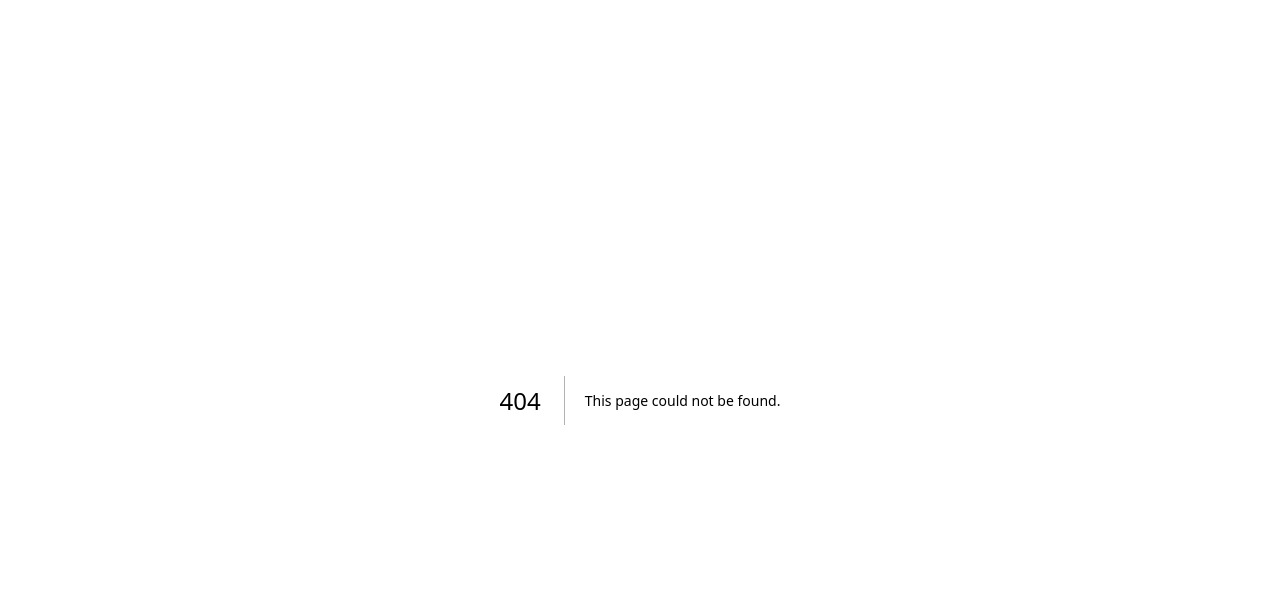
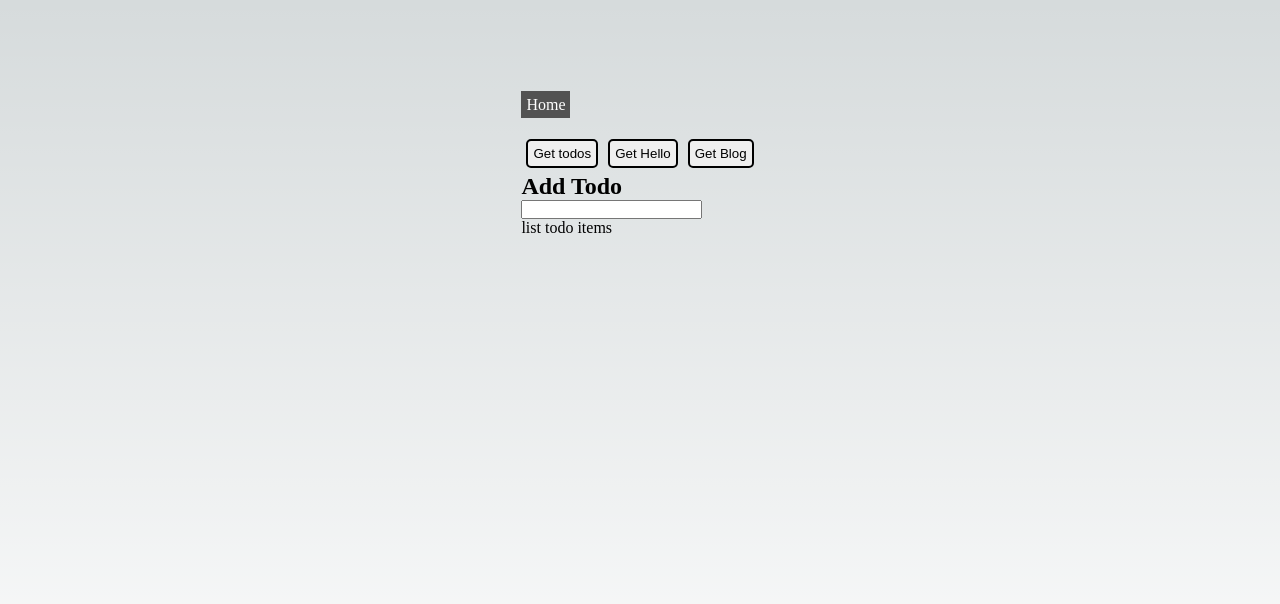
Before and after one commit to BenSolt/nextjs-app, a Next.js app: page /todoHome in a window 1280 px wide. Before the commit this address had no page. Shown: the top 604 px of the page. Built offline with nearby package versions, Linux system fonts and the light colour scheme.

Commit message:
get request mock data not working

```diff
--- a/pages/about.js
+++ b/pages/about.js
@@ -1,12 +1,15 @@
 import Link from 'next/link'
+import styles from "../styles/Home.module.css";
 
 export default function About() {
 
     return (
-        <div>
+        <main className={styles.main}>
+        <div className={styles.container}>
             <h1>ABOUT</h1>
             <Link href="/" className='navItem'>Home</Link>
             <p>about paragraph</p>
         </div>
+        </main>
     )
   }
--- /dev/null
+++ b/pages/api/blog.js
@@ -0,0 +1,8 @@
+export default function handler(req, res) {
+    res.status(200).json(
+        {
+            name: 'First Blog',
+            info: ' this is the first blog, write what it is about here'
+        }
+    );
+};
--- /dev/null
+++ b/pages/api/todos.js
@@ -0,0 +1,41 @@
+// import { todos } from "../../todo";
+
+const todos = [
+    {
+        id: 1,
+        todo: "dishes",
+        completed: false,
+        userId: 1
+    },
+    {
+        id: 2,
+        todo: "mow lawn",
+        completed: false,
+        userId: 3
+    }
+];
+
+
+export function handler(req, res) {
+
+    const { method } = req;
+
+    switch (method) {
+        case "GET":
+            res.status(200).json(todos);
+            break;
+        case "POST":
+            const { todo, completed } = req.body;
+            todos.push({
+                id: todos.length + 1,
+                todo,
+                completed,
+            });
+            res.status(200).json(todos);
+            break;
+        default:
+            res.setHeader("Allow", ["GET", "POST"]);
+            res.status(405).end(`Method ${method} Not Allowed`);
+            break;
+    }
+}
--- /dev/null
+++ b/pages/todo.js
@@ -0,0 +1,14 @@
+export const todos = [
+    {
+        id: 1,
+        todo: "dishes",
+        completed: false,
+        userId: 1
+    },
+    {
+        id: 2,
+        todo: "mow lawn",
+        completed: false,
+        userId: 3
+    }
+];
--- /dev/null
+++ b/pages/todoHome.js
@@ -0,0 +1,103 @@
+import Head from "next/head";
+import { useReducer, useState } from "react";
+
+import Link from 'next/link'
+import styles from "../styles/Home.module.css";
+
+export default function Home() {
+    const [todos, settodos] = useState([]);
+
+    const [hello, setHello] = useState([]);
+    const [blog, setBlog] = useState([]);
+
+    const [newTodo, setnewTodo] = useState({
+        todo: "",
+        completed: false,
+    });
+    // ////////////////////////////////////////////////////
+    const fetchHello = async () => {
+        const res = await fetch("/api/hello");
+        const data = await res.json();
+        setHello(data);
+    };
+    const fetchBlog = async () => {
+        const res = await fetch("/api/blog");
+        const data = await res.json();
+        setBlog(data);
+    };
+    //////////////////////////////////////////////////////////
+    const fetchTodos = async () => {
+        const res = await fetch("/api/todos");
+        const data = await res.json();
+        settodos(data);
+    };
+
+    const saveTodo = async (e) => {
+        const response = await fetch("/api/todos", {
+            method: "POST",
+            body: JSON.stringify(newTodo),
+            headers: {
+                "Content-Type": "application/json",
+            },
+        });
+
+        const data = await response.json();
+        settodos(data);
+    };
+
+    const handleChange = (e) => {
+        setnewTodo({
+            todo: e.target.value,
+        });
+    };
+
+    const handleSubmit = (e) => {
+        e.preventDefault();
+        saveTodo();
+        setnewTodo({
+            todo: '',
+        });
+    };
+
+    return (
+        <main className={styles.main}>
+            <div className={styles.container}>
+                <Head>
+                    <title>Create Next App</title>
+                    <meta name="description" content="Generated by create next app" />
+                    <link rel="icon" href="/favicon.ico" />
+                </Head>
+
+                <Link href="/" className='navItem'>Home</Link>
+                <div className="buttonContainer">
+                    <button onClick={fetchTodos}>Get todos</button>
+                    <button onClick={fetchHello}>Get Hello</button>
+                    <button onClick={fetchBlog}>Get Blog</button>
+                </div>
+
+                <h2>Add Todo</h2>
+                <form onSubmit={handleSubmit}>
+                    <input type="text" onChange={handleChange} value={newTodo.todo} />
+                </form>
+
+                <ul>
+                    list todo items
+                    {todos.map((e) => {
+                        return (
+                            <li
+                                style={{ color: `${e.completed ? "green" : "red"}` }}
+                                key={e.id}
+                            >
+                                {e.todo}:{e.completed}.
+                            </li>
+                        );
+                    })}
+
+                    {hello.name}
+                    {blog.name}
+                    {blog.info}
+                </ul>
+            </div>
+        </main>
+    );
+}
--- a/styles/myStyles.css
+++ b/styles/myStyles.css
@@ -1,3 +1,27 @@
 .navItem {
-    background-color: gray;
+    padding: 5px;
+    background-color: rgb(82, 82, 82);
+    color: white;
 }
+
+.navItem:hover {
+    background-color: rgb(42, 42, 42);
+    color: white;
+}
+
+.buttonContainer {
+    margin-top: 20px;
+}
+button {
+    border: 2px solid black;
+    border-radius: 5px;
+    padding: 5px;
+    margin: 5px;
+}
+
+button:hover {
+    border: 2px solid black;
+    border-radius: 5px;
+    background-color: rgb(42, 42, 42);
+    color: white;
+}
```
Also changed, not shown: pages/index.js (+6 -1 lines).
